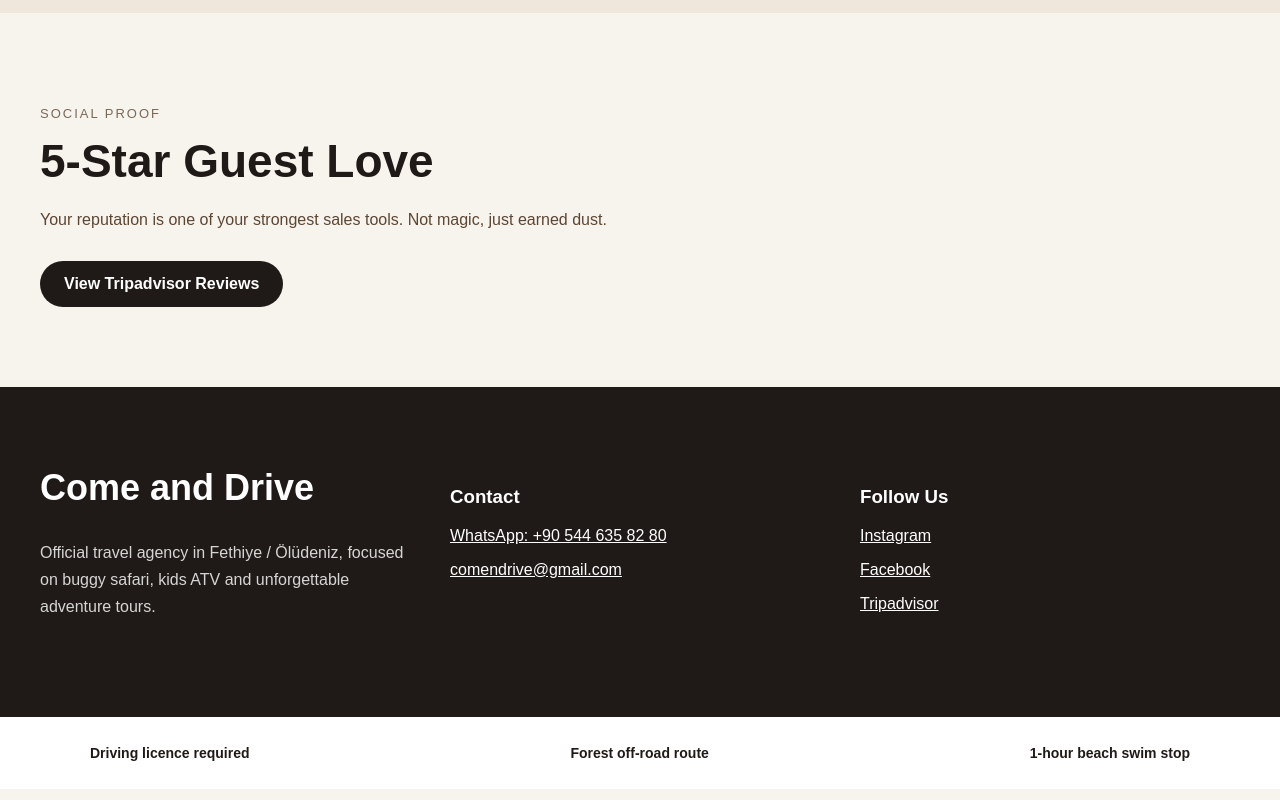
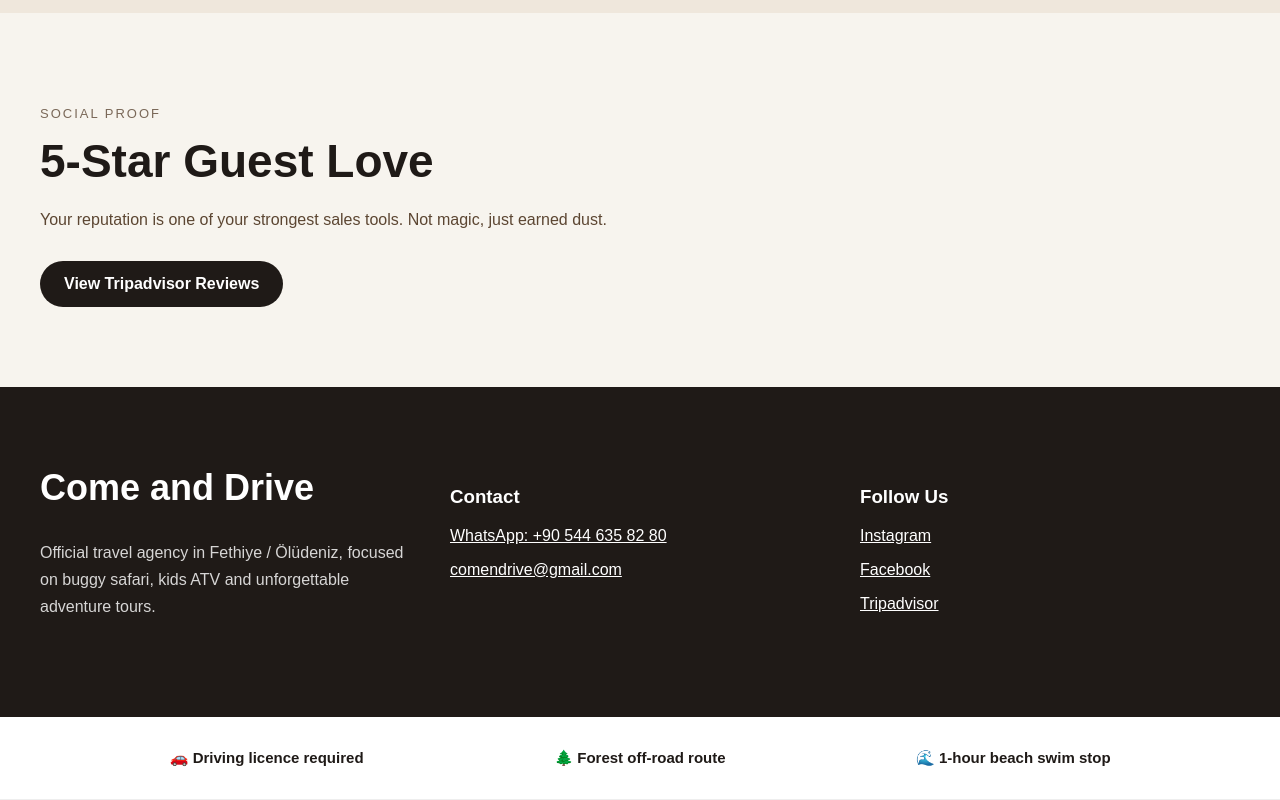
Before and after one commit to comendrive-a11y/comendrive-a11y, a Next.js app: page / in a window 1280 px wide. Shown: the part 1834-2634 px from the top of the page. Built offline with nearby package versions, Linux system fonts and the light colour scheme.

Commit message:
Update page.tsx

```diff
--- a/app/page.tsx
+++ b/app/page.tsx
@@ -385,12 +385,13 @@ Where the Road Ends
           </div>
         </div>
       </section>
-      <section
+     <section
   style={{
-    background: "#fff",
-    padding: "28px 20px",
+    background: "#ffffff",
+    padding: "32px 20px",
     display: "flex",
     justifyContent: "center",
+    borderBottom: "1px solid #eee",
   }}
 >
   <div
@@ -401,14 +402,23 @@ Where the Road Ends
       justifyContent: "space-between",
       gap: "20px",
       flexWrap: "wrap",
-      fontSize: "14px",
+      fontSize: "15px",
       fontWeight: 600,
       color: "#1f1a17",
+      textAlign: "center",
     }}
   >
-    <span>Driving licence required</span>
-    <span>Forest off-road route</span>
-    <span>1-hour beach swim stop</span>
+    <div style={{ flex: 1, minWidth: "220px" }}>
+      🚗 Driving licence required
+    </div>
+
+    <div style={{ flex: 1, minWidth: "220px" }}>
+      🌲 Forest off-road route
+    </div>
+
+    <div style={{ flex: 1, minWidth: "220px" }}>
+      🌊 1-hour beach swim stop
+    </div>
   </div>
 </section>
 
```
